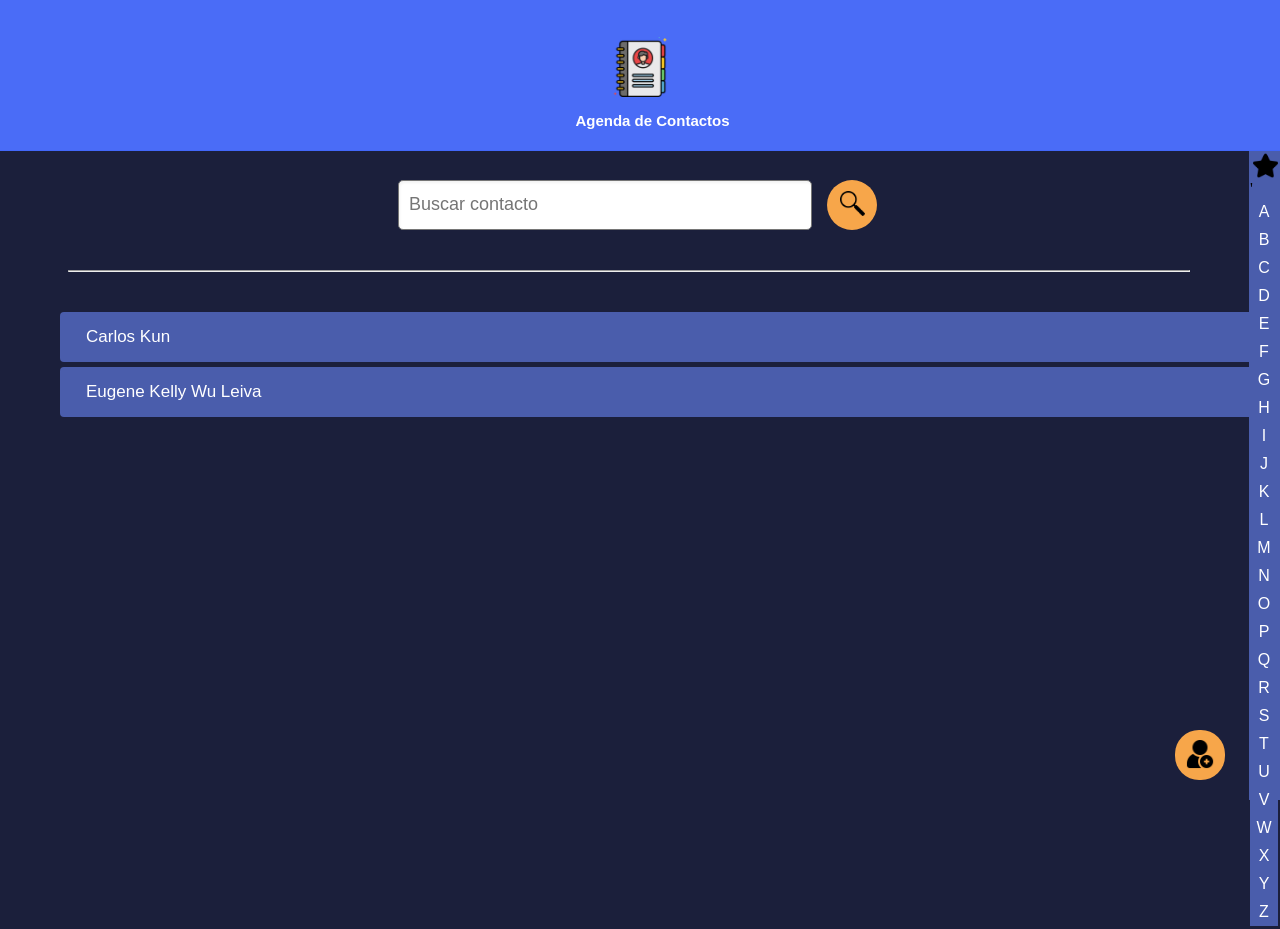
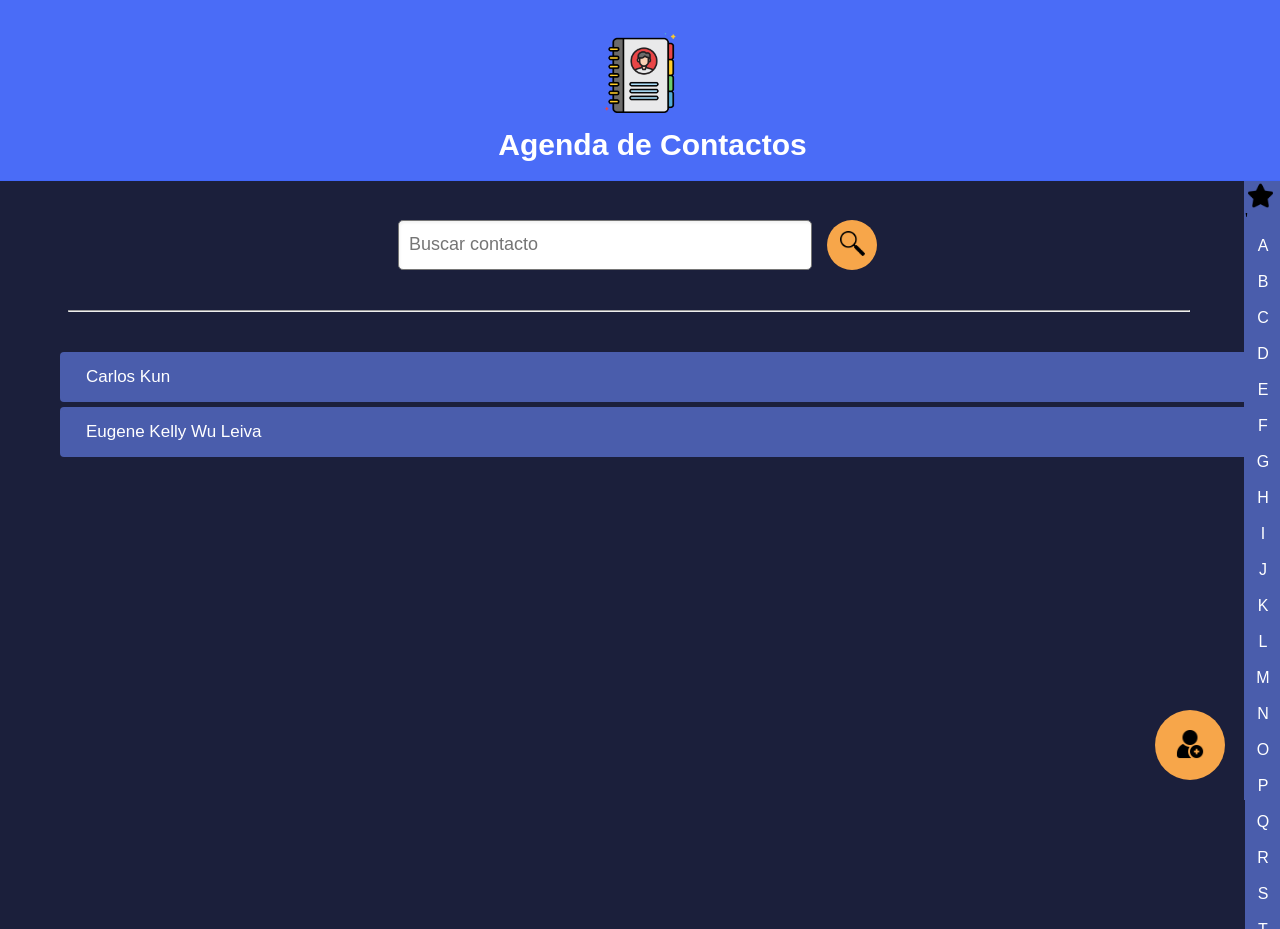
Before and after one commit to Eugenewu11/Agenda_De_Contactos, a website: page web/index.html in a window 1280 px wide. Shown: the top 929 px of the page. Drawn offline with Linux system fonts and the light colour scheme.

Commit message:
6-Correción de errores UX en los diferentes formularios

```diff
--- a/web/css/agregarContactoBtn.css
+++ b/web/css/agregarContactoBtn.css
@@ -6,14 +6,14 @@
 }
 
 .aggContacto-btn{
-    max-height: 50px;
-    height: 50px;
-    max-width: 50px;
-    width: 50px;
+    max-height: 70px;
+    height: 70px;
+    max-width: 70px;
+    width: 70px;
 
     flex-shrink: 0;
 
-    border-radius: 24px;
+    border-radius: 35px;
     border: none;
 
     background-color: #F7A64A;
--- a/web/css/crearContacto.css
+++ b/web/css/crearContacto.css
@@ -2,8 +2,6 @@
 
 .save-body{
     background-color: #1B1F3B;
-    width: 100%;
-    height: 800px;
     color: white;
     margin: 0;
     padding: 0;
@@ -23,33 +21,28 @@
 
 /*DIVS*/
 .header-div{
+    display: flex;
+    align-items: center;
+    align-items: center;
+
     height: 200px;
     width: 100%;
-
-    display: flex;
-    gap: 20px;
-    flex-shrink: 0;
 }
 
-.left-section{
+.left-section,.right-section{
+    width: 20%;
     display: flex;
     justify-content: start;
-    align-items: first baseline;
-    flex-shrink: 0;
-
-    margin: 30px;
+    align-items: center;
+    margin-left: 20px;
 }
 
 .mid-section{
-    height: 200px;
-    width: 100%;
-
+    width: 60%;
     display: flex;
     justify-content: center;
     align-items: center;
     gap: 20px;
-    flex-shrink: 0;
-
 }
 
 .agenda-div{
--- a/web/css/general.css
+++ b/web/css/general.css
@@ -1,6 +1,6 @@
 body{
     margin: 0;
-    padding-top: 180px;
+    padding-top: 220px;
     margin-left: 60px;
     padding-right: 80px;
     height: 3000px;
--- a/web/css/header.css
+++ b/web/css/header.css
@@ -3,13 +3,15 @@ header {
     top: 0;
     left: 0;
     right: 0;
-    height: 130px;
+    height: 160px;
     width: 100%;
     z-index: 1000;
+
+    background-color: black;
 }
 
 .header{
-    height:130px;
+    height:160px;
     display: flex;
     flex-direction: row;
     justify-content: space-between;
@@ -37,14 +39,14 @@ header {
 }
 
 .titulo{
-    font-size: 30px;
+    font-size: 30px !important;
     font-weight: bold;
     color: white;
 }
 
 .header-icon{
-    height: 60px;
-    width: 60px;
+    height: 80px;
+    width: 80px;
 }
 
 .header-icon-div{
--- a/web/css/sidebar.css
+++ b/web/css/sidebar.css
@@ -2,12 +2,12 @@
     position: fixed;
     right: 0;
     bottom: 0;
-    top: 150px;
+    top: 180px;
     background-color: #4a5dac;
     border-left-width: 1px;
     border-left-color: #4a5dac;
     border-left-style: solid;
-    width: 30px;
+    width: 35px;
 }
 
 .favorito-btn-sidebar{
@@ -26,12 +26,17 @@
 
 
 .letrabtn{
-    width: 28px;
-    height: 28px;
+    display: flex;
+    align-items: center;
+    justify-content: center;
+
+    width: 36px;
+    height: 36px;
     color: white;
     font-size: 16px;
     border: none;
     background-color: #4a5dac;
+    text-align: center;
 }
 
 .favoritos-icon-sidebar{
```
Also changed, not shown: web/crearContacto.html (+5 -3 lines).
